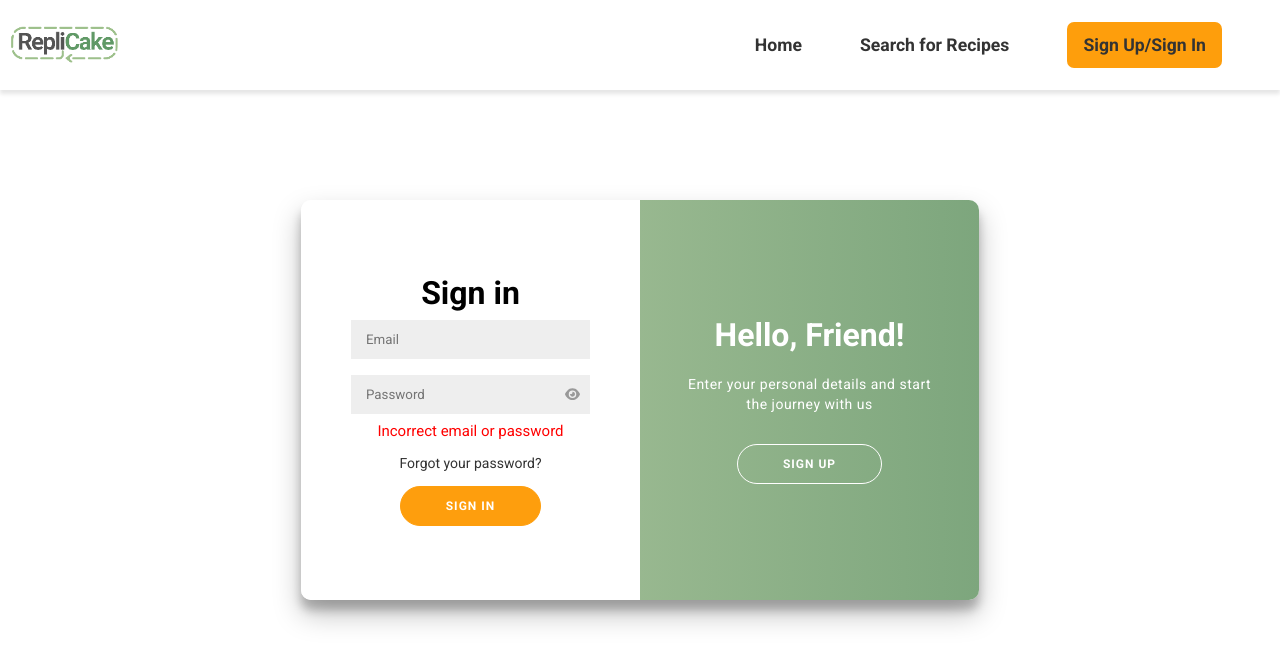
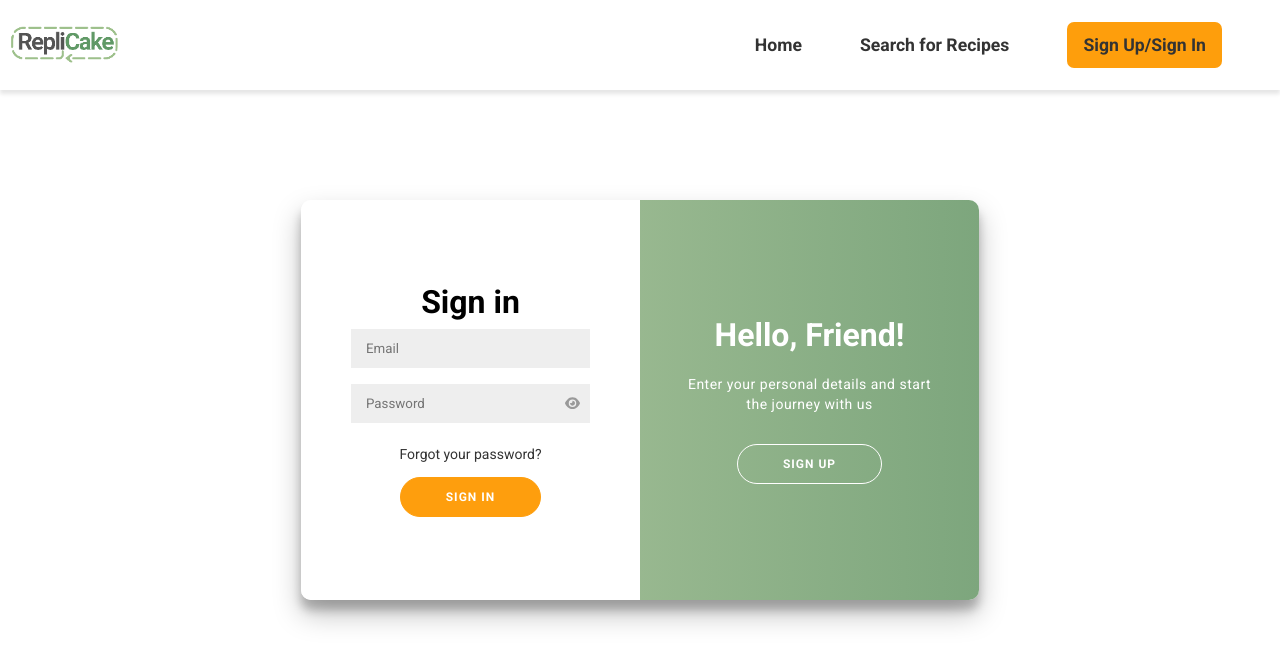
Before and after one commit to HPhilipN/C276-Project, a React (Vite) app in the folder frontend/: page /login in a window 1280 px wide. Shown: the top 664 px of the page. Built offline with nearby package versions, Linux system fonts and the light colour scheme.

Commit message:
err message for bad password appears correct time

```diff
--- a/frontend/src/Login.jsx
+++ b/frontend/src/Login.jsx
@@ -13,6 +13,7 @@ function Login() {
    const [showPassword, setShowPassword] = useState(false);
    const [emailValue, setEmailValue] = useState("");
    const [passwordValue, setPasswordValue] = useState("");
+   const [signInError, setSignInError] = useState(false);
    // states from UserContext.jsx
    const {
       signInStatus,
@@ -89,10 +90,12 @@ function Login() {
                setIsChef(data.chef);
                setIsModerator(data.moderator);
                setNameValue(data.name);
+               setSignInError(false);
             } else {
                setSignInStatus(false);
                setIsChef(false);
                setIsModerator(false);
+               setSignInError(true);
             }
             console.log(data);
          })
@@ -100,6 +103,7 @@ function Login() {
             setSignInStatus(false);
             setIsChef(false);
             setIsModerator(false);
+            setSignInError(true);
             console.log("===== ERROR =====");
             console.log(error);
          });
@@ -184,7 +188,7 @@ function Login() {
                      )}
                   </button>
                </div>
-               <p className={signInStatus ? "invisible" : "invalid-login"}>
+               <p className={signInError ? "invalid-login" : "invisible"}>
                   Incorrect email or password
                </p>
                <Components.Anchor className="forgot-password" href="#">
```
